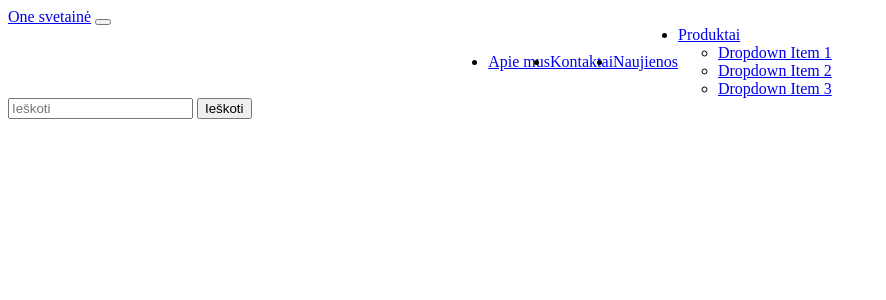
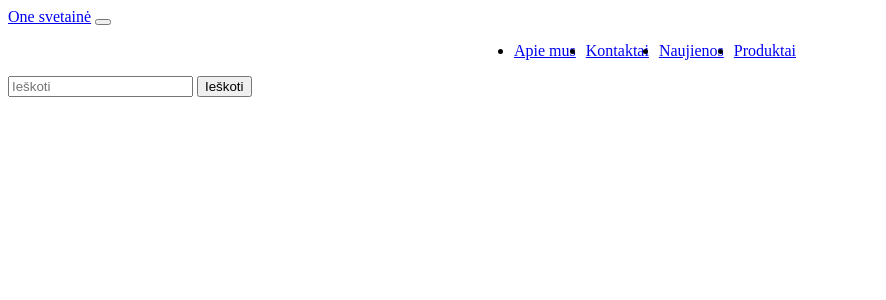
Before and after one commit to spartus123/one-2, a Flask app: template templates/nav.html in a window 1280 px wide. Shown: the top 300 px of the page, without its empty margins (0-886 px from the left). Run offline with Flask 3, Linux system fonts and the light colour scheme; the template is opened without the code that fills it, so the values that code supplies are empty.

Commit message:
Update nav.html

```diff
--- a/templates/nav.html
+++ b/templates/nav.html
@@ -1,11 +1,33 @@
 {% block content %}
 <style>
   .navbar-nav {
-    margin: 0 auto;
     display: flex;
     flex-direction: row;
     justify-content: center;
     align-items: center;
+  }
+
+  .navbar-nav .nav-item {
+    margin-right: 10px;
+  }
+
+  .navbar-nav .dropdown {
+    position: relative;
+  }
+
+  .navbar-nav .dropdown-toggle::after {
+    display: none;
+  }
+
+  .navbar-nav .dropdown-menu {
+    position: absolute;
+    top: 100%;
+    left: 0;
+    display: none;
+  }
+
+  .navbar-nav .dropdown:hover .dropdown-menu {
+    display: block;
   }
 </style>
 
@@ -27,7 +49,7 @@
           <a class="nav-link" href="/naujienos">Naujienos</a>
         </li>
         <li class="nav-item dropdown">
-          <a class="nav-link dropdown-toggle" href="/produktai" id="navbarDropdown" role="button" data-bs-toggle="dropdown" aria-haspopup="true" aria-expanded="false">Produktai</a>
+          <a class="nav-link dropdown-toggle" href="#" id="navbarDropdown" role="button" data-bs-toggle="dropdown" aria-haspopup="true" aria-expanded="false">Produktai</a>
           <ul class="dropdown-menu" aria-labelledby="navbarDropdown">
             <li><a class="dropdown-item" href="#">Dropdown Item 1</a></li>
             <li><a class="dropdown-item" href="#">Dropdown Item 2</a></li>
```
